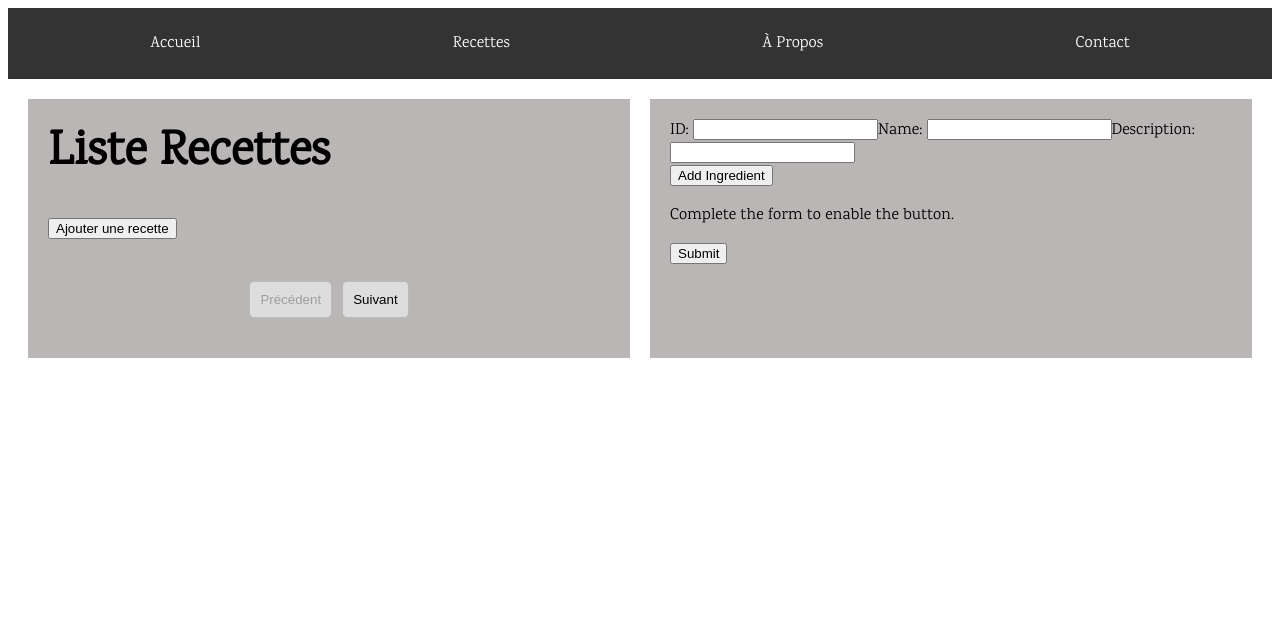
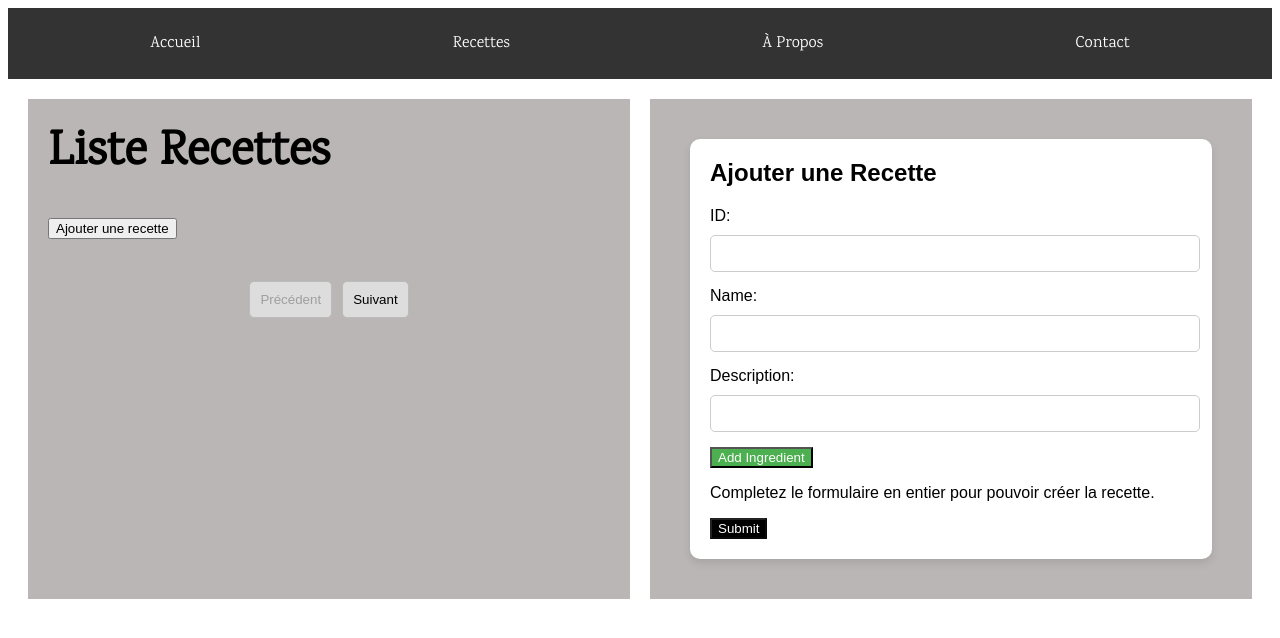
Before and after one commit to hodindorian/Daidokoro, an Angular app in the folder daidokoro/: page / in a window 1280 px wide. Both pictures are taken after a click on the button "Ajouter une recette". Shown: the top 638 px of the page. Built offline with nearby package versions, Linux system fonts and the light colour scheme.

Commit message:
Adding Form Front, and verification of empty field or not

```diff
--- a/daidokoro/src/app/component/recipe-form/recipe-form.component.html
+++ b/daidokoro/src/app/component/recipe-form/recipe-form.component.html
@@ -1,34 +1,134 @@
+<!DOCTYPE html>
+<html lang="en">
+<head>
+  <meta charset="UTF-8">
+  <meta name="viewport" content="width=device-width, initial-scale=1.0">
+  <title>Recipe Form</title>
+  <style>
+    body {
+      font-family: Arial, sans-serif;
+      background-color: #bab6b6;
+      margin: 0;
+      padding: 20px;
+      display: flex;
+      flex-wrap: wrap;
+      justify-content: center;
+    }
+    .form-container {
+      background-color: #fff;
+      border-radius: 10px;
+      box-shadow: 0 4px 8px rgba(0, 0, 0, 0.1);
+      padding: 20px;
+      width: 100%;
+    }
+    .form-container h2 {
+      margin-top: 0;
+    }
+    .form-group {
+      margin-bottom: 15px;
+    }
+    .form-group label {
+      display: block;
+      margin-bottom: 5px;
+    }
+    .form-group input,
+    .form-group select,
+    .form-group button {
+      width: 97%;
+      padding: 10px;
+      margin-top: 5px;
+      border: 1px solid #ccc;
+      border-radius: 5px;
+    }
+    .form-group button {
+      background-color: black;
+      color: white;
+      border: none;
+      cursor: pointer;
+    }
+    .form-group button:hover {
+      background-color: #525259;
+    }
+    .form-group .remove-button {
+      background-color: red;
+    }
+    .form-group .remove-button:hover {
+      background-color: darkred;
+    }
+    .add-ingredient-button {
+      background-color: #4CAF50;
+      color: white;
+    }
+    .add-ingredient-button:hover {
+      background-color: #45a049;
+    }
+    .submit-button {
+      background-color: black;
+      color: white;
+    }
+    .submit-button:hover {
+      background-color: #525259;
+    }
+    .error-message {
+      color: red;
+      font-size: 0.9em;
+      margin-top: 5px;
+    }
+    .form-group.invalid input,
+    .form-group.invalid select {
+      border-color: red;
+    }
+
+  </style>
+</head>
+<body>
+  <div class="form-container">
+    <h2>Ajouter une Recette</h2>
     <form [formGroup]="recipeForm" (ngSubmit)="onSubmit()">
+      <div class="form-group" [class.invalid]="recipeForm.get('id')?.invalid && recipeForm.get('id')?.touched">
         <label for="id">ID: </label>
-  <input id="id" type="number" formControlName="id">
-
+        <input id="id" type="number" formControlName="id" required>
+        <div class="error-message" *ngIf="recipeForm.get('id')?.invalid && recipeForm.get('id')?.touched">
+          L'ID est requis.
+        </div>
+      </div>
+      <div class="form-group" [class.invalid]="recipeForm.get('name')?.invalid && recipeForm.get('name')?.touched">
         <label for="name">Name: </label>
-  <input id="name" type="text" formControlName="name">
-
+        <input id="name" type="text" formControlName="name" required>
+        <div class="error-message" *ngIf="recipeForm.get('name')?.invalid && recipeForm.get('name')?.touched">
+          Le nom est requis.
+        </div>
+      </div>
+      <div class="form-group" [class.invalid]="recipeForm.get('description')?.invalid && recipeForm.get('description')?.touched">
         <label for="description">Description: </label>
-  <input id="description" type="text" formControlName="description">
-
+        <input id="description" type="text" formControlName="description" required>
+        <div class="error-message" *ngIf="recipeForm.get('description')?.invalid && recipeForm.get('description')?.touched">
+          La description est requise.
+        </div>
+      </div>
       <div formArrayName="ingredients">
-    <div *ngFor="let ingredient of ingredients.controls; let i=index" [formGroupName]="i">
+        <div *ngFor="let ingredient of ingredients.controls; let i=index" [formGroupName]="i" class="form-group">
           <label for="ingredient-quantity">Quantity:</label>
-      <input id="ingredient-quantity" type="number" formControlName="quantity">
+          <input id="ingredient-quantity" type="number" formControlName="quantity" required>
 
           <label for="ingredient-unit">Unit:</label>
-      <select id="ingredient-unit" formControlName="unit">
+          <select id="ingredient-unit" formControlName="unit" required>
             <option *ngFor="let unit of unity" [value]="unit">{{ unit }}</option>
           </select>
 
           <label for="ingredient-name">Ingredient:</label>
-      <select id="ingredient-name" formControlName="ingredient">
+          <select id="ingredient-name" formControlName="ingredient" required>
             <option *ngFor="let ingredient of ingredientsList" [value]="ingredient.$name">{{ ingredient.$name }}</option>
           </select>
 
-      <button type="button" (click)="removeIngredient(i)">Remove</button>
+          <button type="button" class="remove-button" (click)="removeIngredient(i)">Remove</button>
         </div>
       </div>
+      <button type="button" class="add-ingredient-button" (click)="addIngredient()">Add Ingredient</button>
 
-  <button type="button" (click)="addIngredient()">Add Ingredient</button>
-
-  <p>Complete the form to enable the button.</p>
-  <button type="submit" [disabled]="!recipeForm.valid">Submit</button>
+      <p>Completez le formulaire en entier pour pouvoir créer la recette.</p>
+      <button type="submit" class="submit-button" [disabled]="!recipeForm.valid">Submit</button>
     </form>
+  </div>
+</body>
+</html>
--- a/daidokoro/src/app/component/recipe-form/recipe-form.component.ts
+++ b/daidokoro/src/app/component/recipe-form/recipe-form.component.ts
@@ -1,23 +1,23 @@
-import {Component, EventEmitter, Output} from '@angular/core';
-import {Recipe} from "../../model/recipe.model";
-import {FormControl, FormGroup, ReactiveFormsModule, FormArray, FormBuilder} from "@angular/forms";
+import { Component, EventEmitter, Output } from '@angular/core';
+import { Recipe } from "../../model/recipe.model";
+import { FormControl, FormGroup, ReactiveFormsModule, FormArray, FormBuilder, Validators } from "@angular/forms";
 import { Ingredient } from '../../model/ingredient.model';
 import { Unity } from '../../model/unity';
 import { IngredientService } from '../../service/ingredient.service';
-import {NgFor} from "@angular/common";
+import {NgFor, NgIf} from "@angular/common";
+
 @Component({
   selector: 'app-recipe-form',
   standalone: true,
-  imports: [ReactiveFormsModule,NgFor],
-  templateUrl: './recipe-form.component.html',
-  styleUrl: './recipe-form.component.css'
+  imports: [ReactiveFormsModule, NgFor, NgIf],
+  templateUrl: './recipe-form.component.html'
 })
 export class RecipeFormComponent {
   @Output() formSubmitted = new EventEmitter<Recipe>();
   ingredientsList: Ingredient[] = [];
   unity = Object.values(Unity);
 
-  constructor(private formBuilder: FormBuilder, private ingredientService : IngredientService){}
+  constructor(private formBuilder: FormBuilder, private ingredientService: IngredientService) { }
 
   ngOnInit(): void {
     this.ingredientService.getAll().subscribe(ingredients => {
@@ -26,50 +26,48 @@ export class RecipeFormComponent {
   }
 
   recipeForm: FormGroup = this.formBuilder.group({
-    id: new FormControl('', { nonNullable: true }),
-    name: new FormControl('', { nonNullable: true }),
-    description: new FormControl('', { nonNullable: true }),
+    id: new FormControl('', { nonNullable: true, validators: [Validators.required] }),
+    name: new FormControl('', { nonNullable: true, validators: [Validators.required] }),
+    description: new FormControl('', { nonNullable: true, validators: [Validators.required] }),
     ingredients: this.formBuilder.array([])
   });
 
-  get ingredients():FormArray{
+  get ingredients(): FormArray {
     return this.recipeForm.get('ingredients') as FormArray;
   }
 
-  newIngredient(): FormGroup{
+  newIngredient(): FormGroup {
     return this.formBuilder.group({
-      quantity: new FormControl(0, { nonNullable: true }),
-      unit: new FormControl('', { nonNullable: true }),
-      ingredient: new FormControl('', { nonNullable: true })
+      quantity: new FormControl(0, { nonNullable: true, validators: [Validators.required] }),
+      unit: new FormControl('', { nonNullable: true, validators: [Validators.required] }),
+      ingredient: new FormControl('', { nonNullable: true, validators: [Validators.required] })
     });
   }
 
   addIngredient() {
     this.ingredients.push(this.newIngredient());
   }
+
   removeIngredient(index: number) {
     this.ingredients.removeAt(index);
   }
 
   onSubmit() {
-    if(this.recipeForm.valid){
+    if (this.recipeForm.valid) {
       const recipe: Recipe = {
         $id: parseInt(this.recipeForm.value.id!),
         $name: this.recipeForm.value.name!,
         $description: this.recipeForm.value.description!,
         $createdAt: new Date(),
-        $ingredients: this.recipeForm.value.ingredients!.map((ingredient : any) => ({
+        $ingredients: this.recipeForm.value.ingredients!.map((ingredient: any) => ({
           quantity: ingredient.quantity,
           unit: ingredient.unit,
           ingredient: this.ingredientsList.find(ing => ing.$name === ingredient.ingredient)
         }))
       };
       this.formSubmitted.emit(recipe);
-      this.recipeForm.reset()
-      this.ingredients.clear()
+      this.recipeForm.reset();
+      this.ingredients.clear();
     }
-
   }
-
-
 }
```
Also changed, not shown: daidokoro/src/app/component/recipe-form/recipe-form.component.css (deleted). Lines whose indentation alone changed are shown as unchanged.
